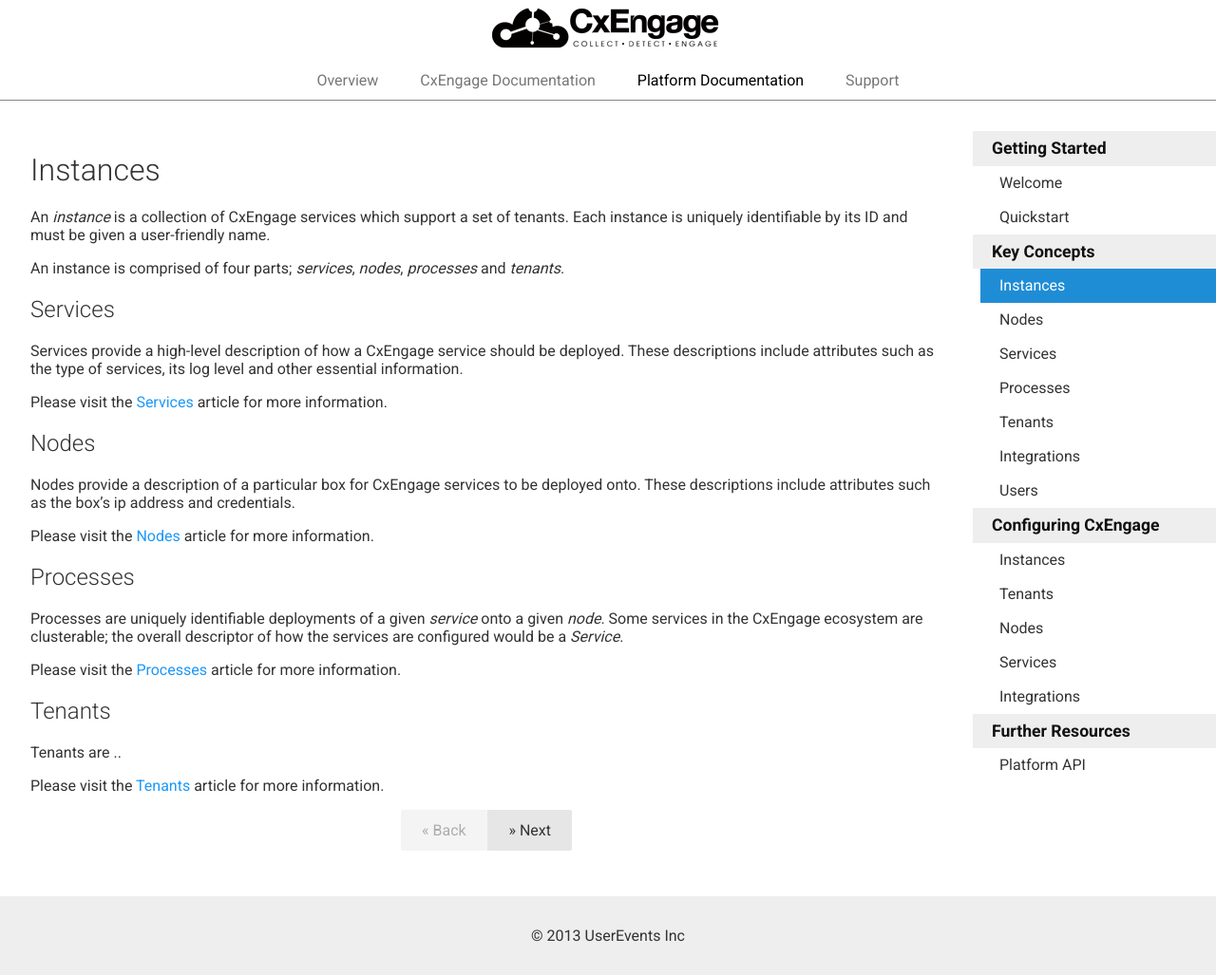
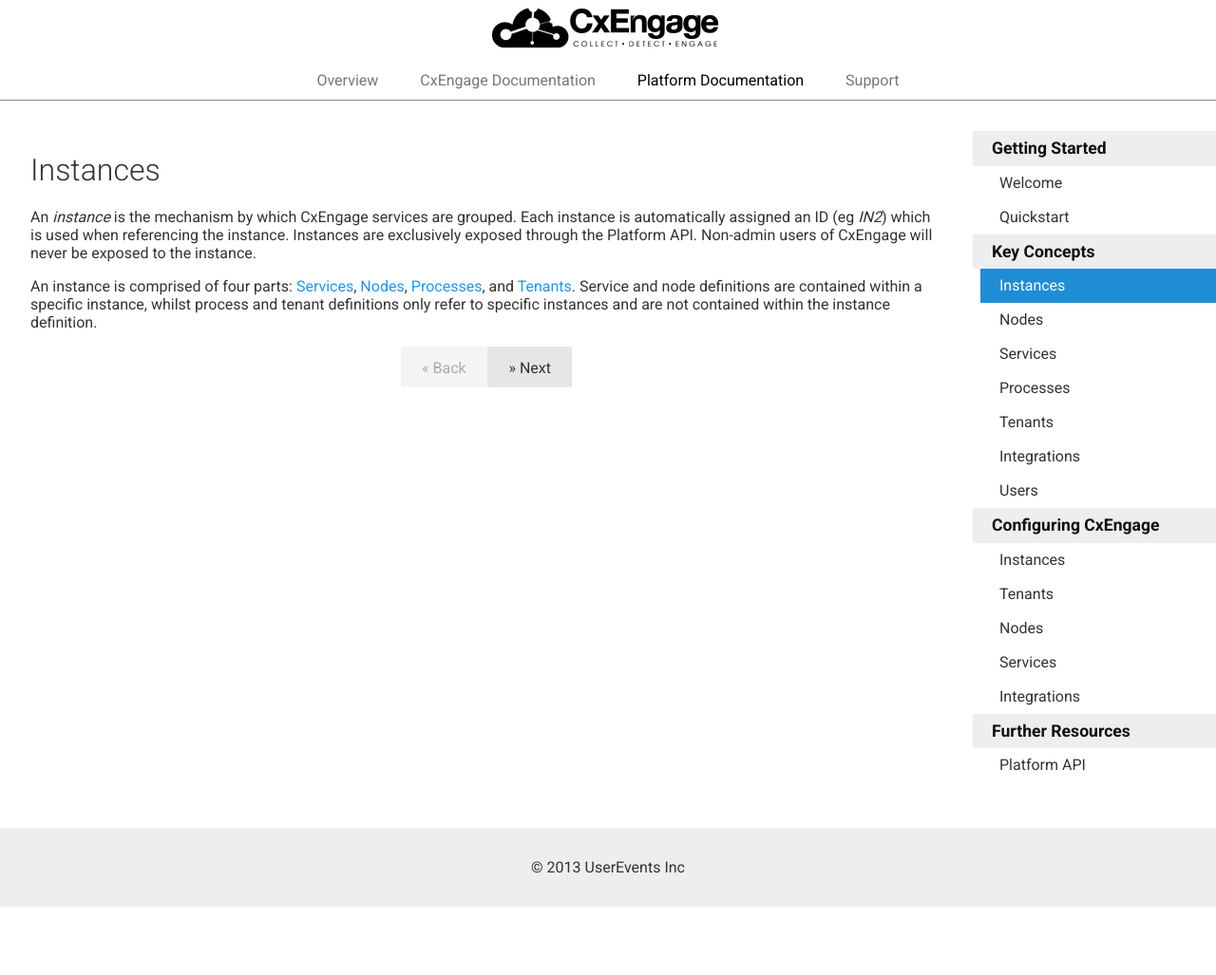
Before and after one commit to ianbishop/userevents.github.io, a Jekyll site: the page built from docs/platform/instances.md, in a window 1280 px wide. Shown: the whole page at 95% size. Built offline with Jekyll 4.4.1, drawn with Linux system fonts in a browser that asks for light colours; Markdown is read by kramdown in place of the engine named in the settings; after the commit the page ends 955 px from its top, so only the background shows below that.

Commit message:
Updating platform docs

```diff
--- a/docs/platform/instances.md
+++ b/docs/platform/instances.md
@@ -6,40 +6,11 @@
 categories: ['platform']
 ---
 
-An *instance* is a collection of CxEngage services which support a set of
-tenants. Each instance is uniquely identifiable by its ID and must be given a
-user-friendly name.
+An *instance* is the mechanism by which CxEngage services are grouped.
+Each instance is automatically assigned an ID (eg *IN2*) which is used when
+referencing the instance. Instances are exclusively exposed through the Platform API.
+Non-admin users of CxEngage will never be exposed to the instance.
 
-An instance is comprised of four parts; *services*, *nodes*, *processes* and *tenants*.
-
-## Services
-
-Services provide a high-level description of how a CxEngage service should be deployed. These descriptions include attributes such as the type of services, its
-log level and other essential information.
-
-Please visit the [Services]({{ site.url }}/docs/platform/services) article for more information.
-
-## Nodes
-
-Nodes provide a description of a particular box for CxEngage services to be
-deployed onto. These descriptions include attributes such as the box's ip
-address and credentials.
-
-Please visit the [Nodes]({{ site.url }}/docs/platform/nodes) article for more
-information.
-
-## Processes
-
-Processes are uniquely identifiable deployments of a given *service* onto a given
-*node*. Some services in the CxEngage ecosystem are clusterable; the overall
-descriptor of how the services are configured would be a *Service*.
-
-Please visit the [Processes]({{ site.url }}/docs/platform/processes) article for
-more information.
-
-## Tenants
-
-Tenants are ..
-
-Please visit the [Tenants]({{ site.url }}/docs/platform/tenants) article for
-more information.
+An instance is comprised of four parts: [Services]({{ site.url }}/docs/platform/services), [Nodes]({{ site.url }}/docs/platform/nodes), [Processes]({{ site.url }}/docs/platform/processes), and [Tenants]({{ site.url }}/docs/platform/tenants).
+Service and node definitions are contained within a specific instance, whilst process
+and tenant definitions only refer to specific instances and are not contained within the instance definition.
```
Also changed, not shown: docs/platform/nodes.md (+10 -0 lines), docs/platform/services.md (+12 -0 lines).
